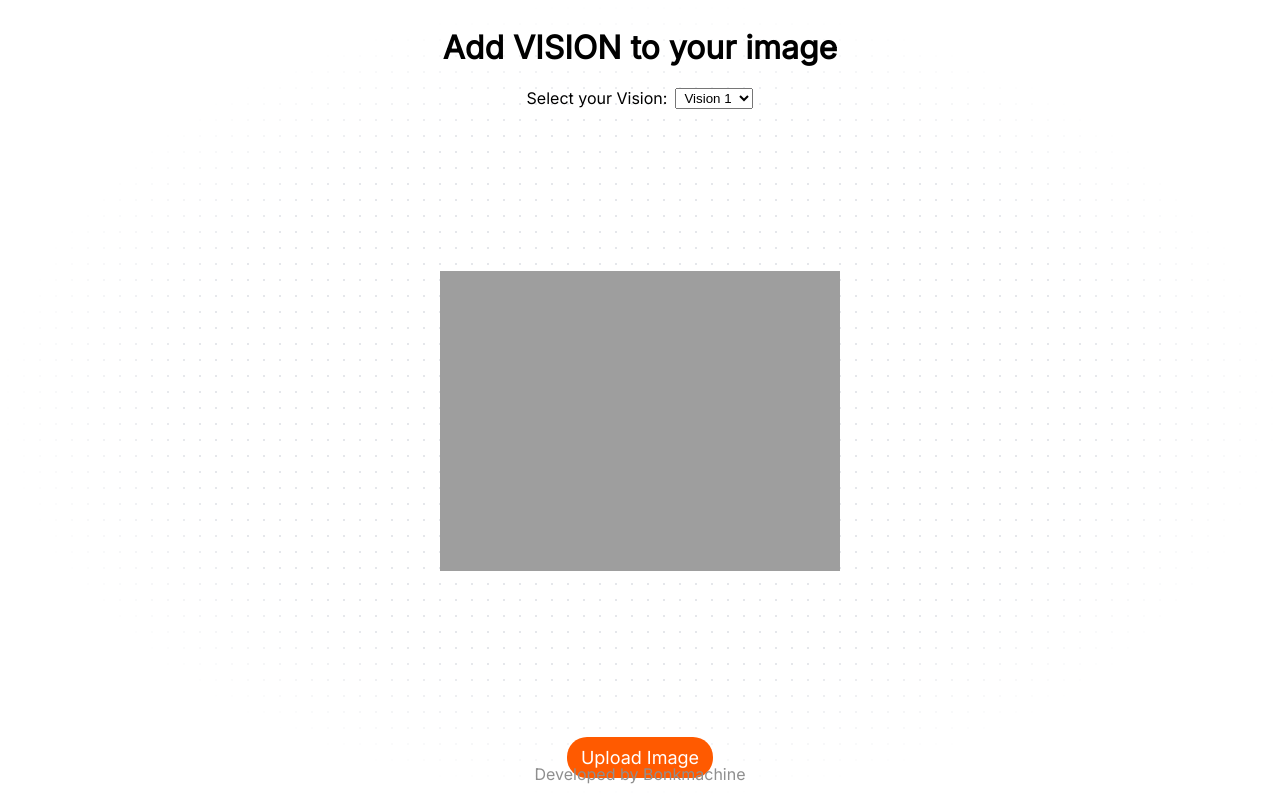
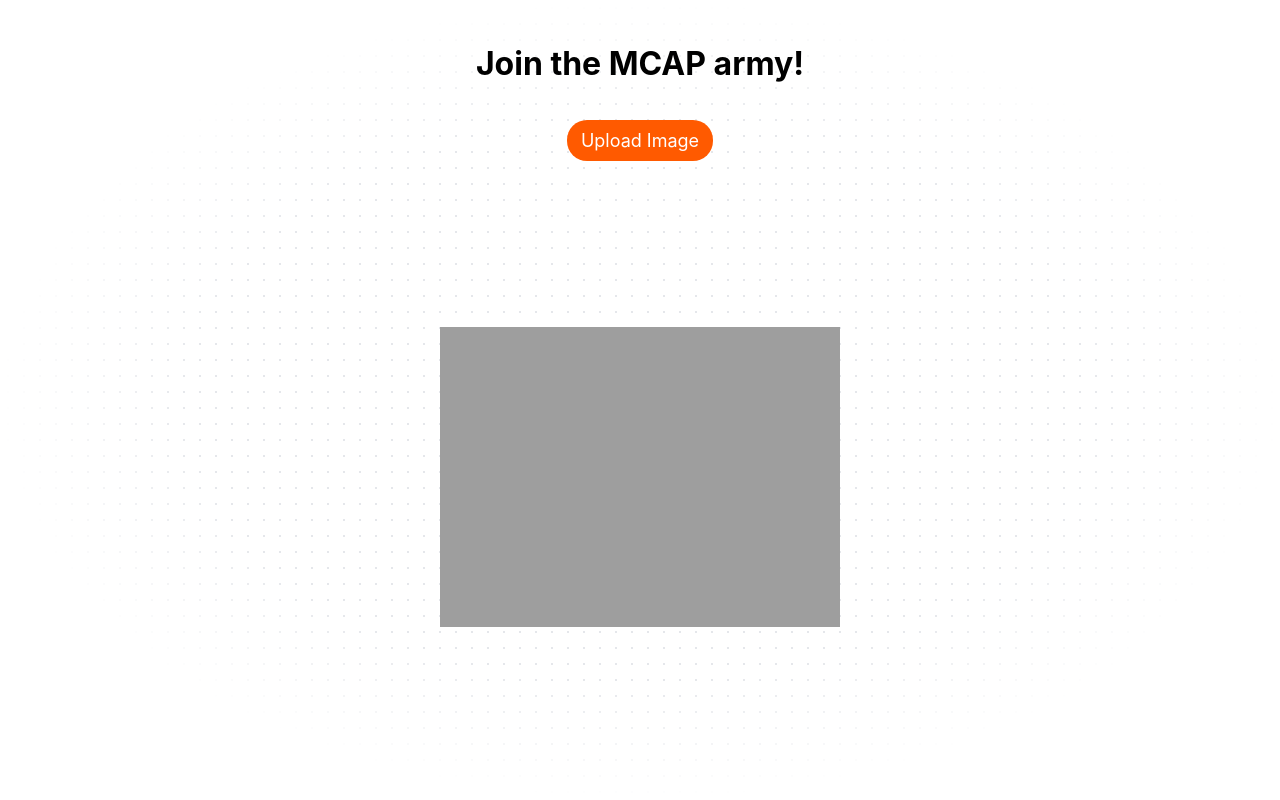
Before and after one commit to bonkmachine/VISIONEDITOR, a plain HTML site: page index.html in a window 1280 px wide. Drawn offline with nearby package versions, Linux system fonts and the light colour scheme.

Commit message:
Update index.html

```diff
--- a/index.html
+++ b/index.html
@@ -3,38 +3,26 @@
 <head>
   <meta charset="UTF-8">
   <meta name="viewport" content="width=device-width, initial-scale=1.0">
-  <title>Dog Vision Pro</title>
+  <title>Melvin Capital Editor</title>
+  <link rel="icon" href="https://i.ibb.co/D4Z8GC8/mcapfavicon.png" type="image/png">
+  <link href=' http://fonts.googleapis.com/css?family=Ubuntu' rel='stylesheet' type='text/css'>
   <link rel="stylesheet" href="styles.css">
-  <link href=' http://fonts.googleapis.com/css?family=Inter' rel='stylesheet' type='text/css'>
 </head>
 <body>
-  <h1>Add <a href="https://twitter.com/DogVisionSol" target="_blank">VISION</a> to your image</h1>
-  <div id="visionselector">
-    <div style="display: flex; flex-direction: row; align-items: center">
-      <label for="mustacheType">Select your Vision:</label>
-      <select id="mustacheType">
-        <option value="1">Vision 1</option>
-        <option value="2">Vision 2</option>
-        <option value="3">Vision 3</option>
-        <option value="4">Vision 4</option>
-        <option value="5">Vision 5</option>
-        <option value="6">Vision 6</option>
-        <option value="7">Vision 7</option>
-        <option value="8">Vision 8</option>
-        <option value="9">Vision 9</option>
-      </select>
+  <h1>Join the <a href="https://twitter.com/MelvinCapSOL" target="_blank">MCAP</a> army!</h1>
+  <div style="display: flex; flex-direction: column; align-items: center">
+    <button id="uploadButton">Upload Image</button>
+    <button id="saveButton" style="display: none;">Save Image</button>
+  </div>
     </div>
   </div>
   <div id="container-wrapper">
     <div id="canvas-container">
       <div class="konvajs-content" role="presentation"></div>
     </div>
-    <div style="display: flex; flex-direction: column; align-items: center">
-      <button id="uploadButton">Upload Image</button>
-      <button id="saveButton" style="display: none;">Save Image</button>
+
+    <button id="closeButton" style="display: none;">✖</button>
     </div>
-    <button id="closeButton" style="display: none;">✖</button>
-  </div>
   <script src="https://unpkg.com/konva@9.3.1/konva.min.js"></script>
   <script src="https://code.jquery.com/jquery-3.6.4.min.js"></script>
   <script src="script.js"></script>
@@ -42,10 +30,6 @@
 
   <div class="background"></div>
 
-  <!-- Footer -->
-  <div class="footer">
-    Developed by <a href="https://twitter.com/raidmfers" target="_blank">Bonkmachine</a>
-  </div>
 
 </body>
 </html>
```
